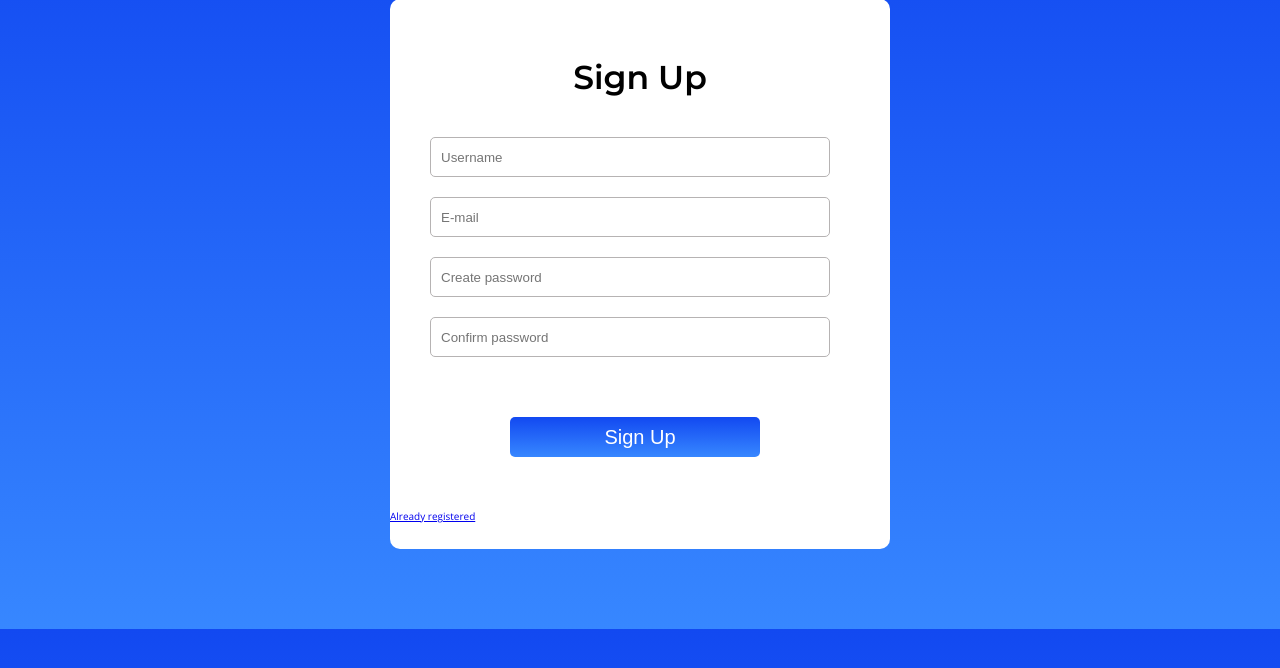
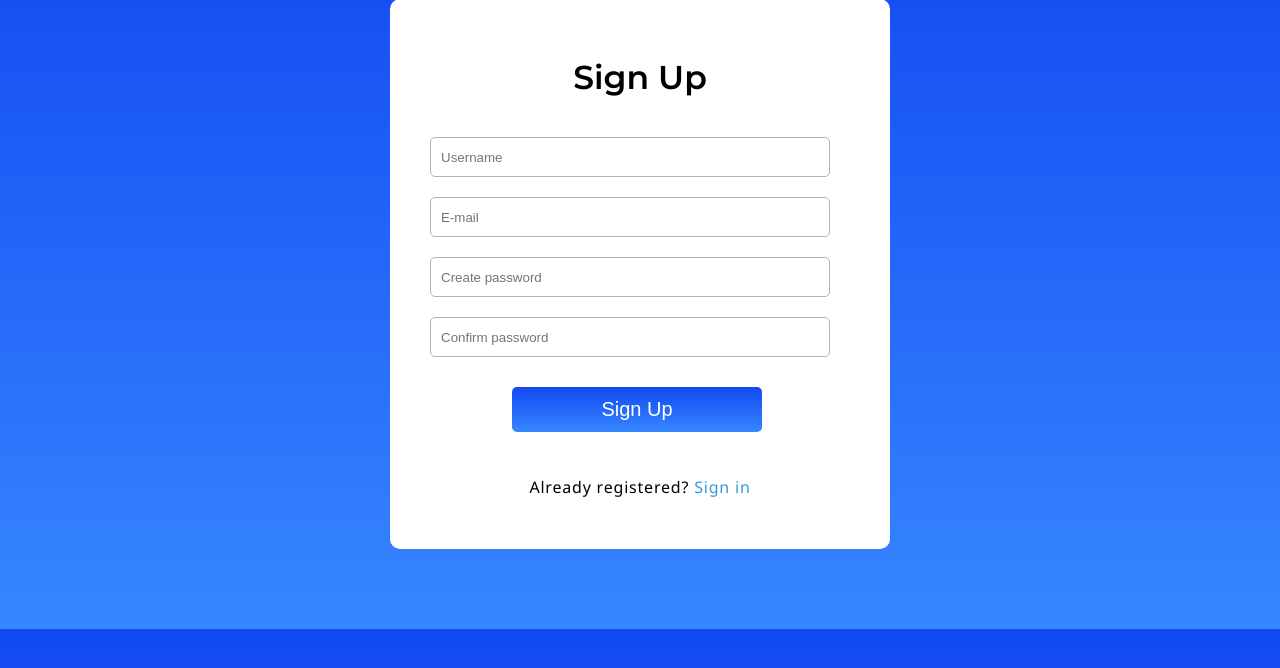
Before and after one commit to Wamiquemashhadi03/onelearn-website, a Django app: page /register in a window 1280 px wide. Shown: the part 81-749 px from the top of the page. Run offline with Django 4.2, Linux system fonts and the light colour scheme.

Commit message:
Update register.html

```diff
--- a/templates/register.html
+++ b/templates/register.html
@@ -10,7 +10,7 @@
     <link href="{% static 'assets/css/register1.css' %}" rel="stylesheet">
 </head>
 
-<body style="background:linear-gradient(to bottom, #1249f1 0%, #3787ff 100%);">
+<body>
 
         <form method="POST" action="register"><br><br>
             {% csrf_token %}
@@ -23,8 +23,10 @@
             <input type="email" name="email" placeholder="E-mail" class="bob">
             <input type="password" name="password" placeholder="Create password" class="bob">
             <input type="password" name="password2" placeholder="Confirm password" class="bob">
-            <input type="submit" value="Sign Up" class="bob" style="margin-top: 50px;width: 25rem;margin-left: 120px;background:linear-gradient(to bottom, #1249f1 0%, #3787ff 100%);border:0px;border-radius:5px;color:#fff;font-size:20px">
-            <br><br><br><br><a href="login">Already registered</a>
+            <input type="submit" value="Sign Up" id="submit">
+            <div class="signin">
+                Already registered? <a href="/login">Sign in</a>
+            </div>
 
         </form>
 
```
